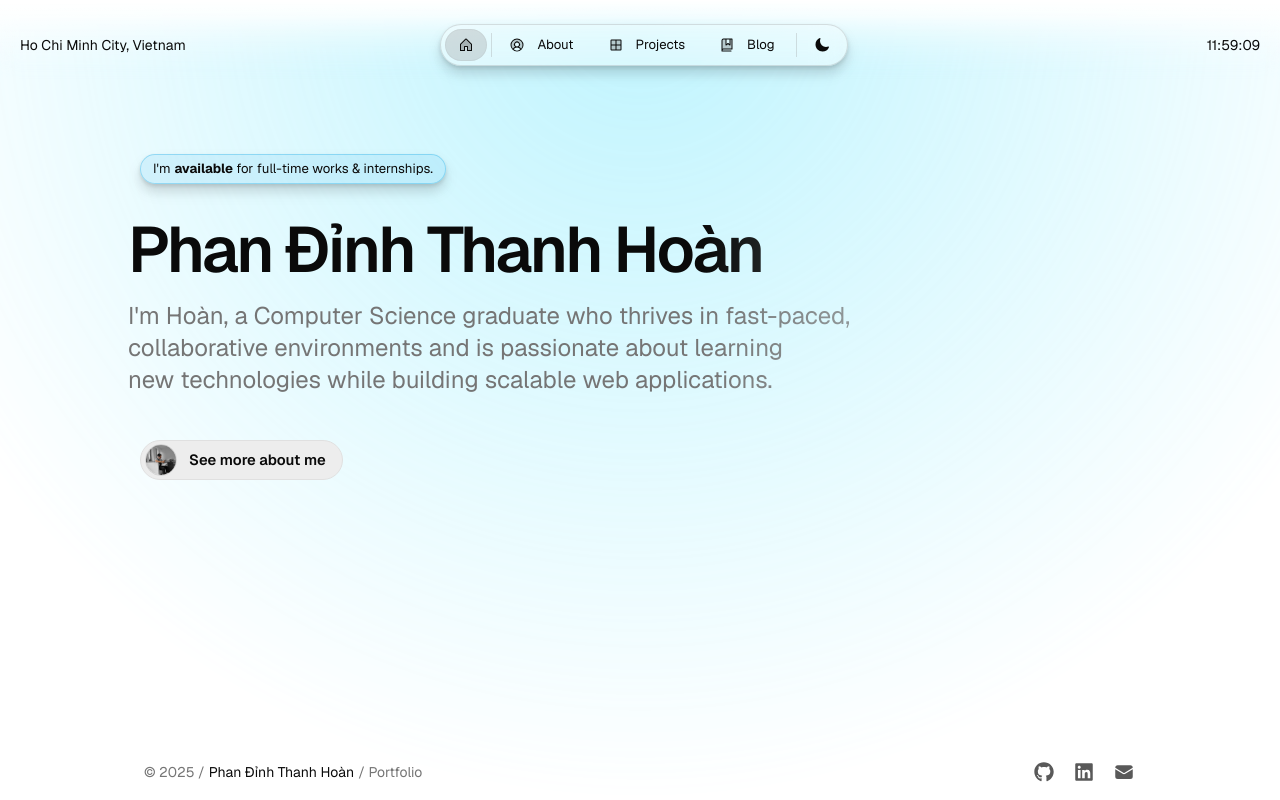
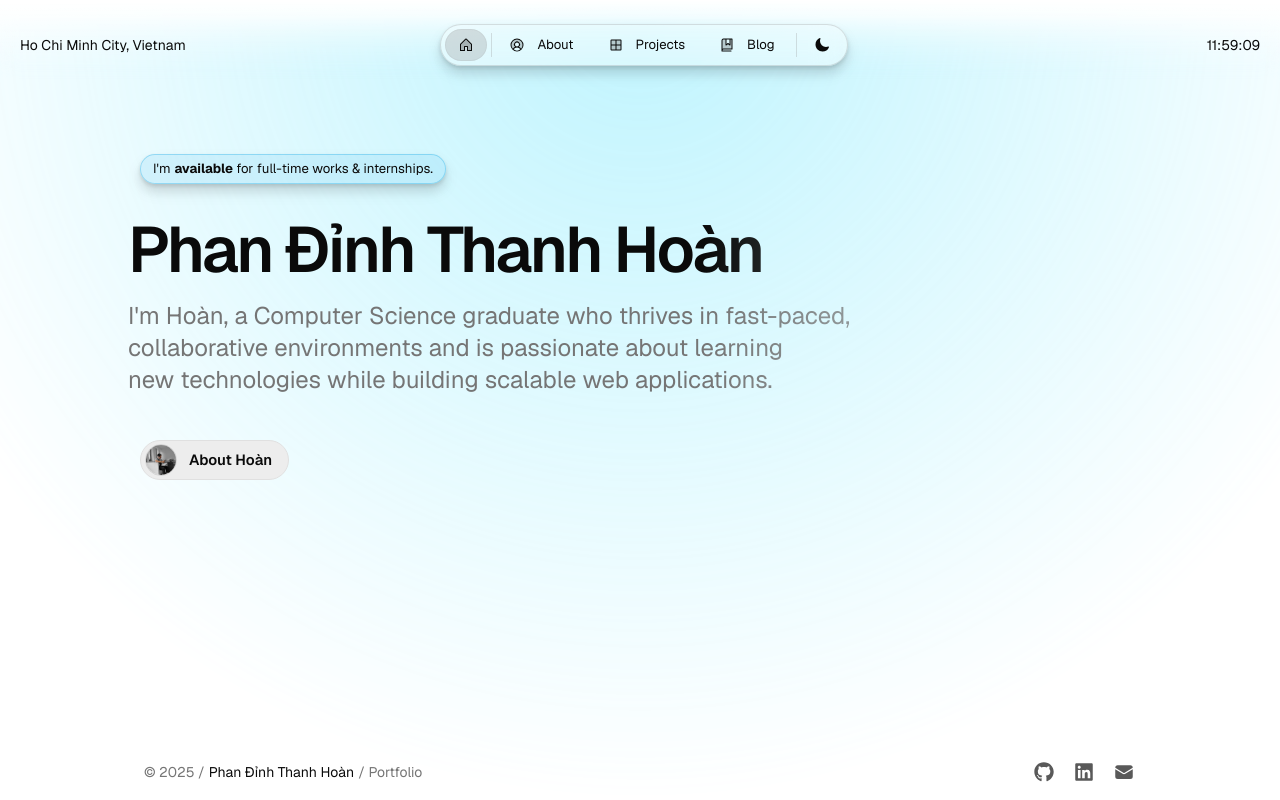
Before and after one commit to thanhhoan-v2/Personal_Porfolio, a Next.js app: page / in a window 1280 px wide. Built offline with nearby package versions, Linux system fonts and the light colour scheme.

Commit message:
Update blog title and content, enhance personal information in resources, and replace anchor tags with Link component for external links.

```diff
--- a/src/app/resources/content.js
+++ b/src/app/resources/content.js
@@ -1,4 +1,7 @@
 import { Logo } from "@/once-ui/components";
+
+const firstName = "Phan Đỉnh";
+const lastName = "Thanh Hoàn";
 
 const person = {
   firstName: "Phan Đỉnh",
@@ -54,7 +57,7 @@ const home = {
   path: "/",
   image: "/images/og/home.jpg",
   label: "Home",
-  title: `${person.name}'s Portfolio`,
+  title: `${lastName}'s Portfolio`,
   description: `Portfolio website showcasing my work as a ${person.role}`,
   headline: <>Phan Đỉnh Thanh Hoàn</>,
   featured: {
@@ -72,8 +75,8 @@ const home = {
 const about = {
   path: "/about",
   label: "About",
-  title: `See more about me`,
-  description: `Meet ${person.name}, ${person.role} from ${person.location}`,
+  title: `About ${lastName.split(" ").pop()}`,
+  description: `Meet ${firstName} ${lastName}, ${person.role} from ${person.location}`,
   tableOfContent: {
     display: true,
     subItems: false,
@@ -223,8 +226,8 @@ const about = {
 const blog = {
   path: "/blog",
   label: "Blog",
-  title: "Writing about software engineering...",
-  description: `Read what ${person.name} has been up to recently`,
+  title: `${lastName}'s Blog`,
+  description: `Read what ${firstName} ${lastName} has been up to recently`,
   // Create new blog posts by adding a new .mdx file to app/blog/posts
   // All posts will be listed on the /blog route
 };
@@ -232,8 +235,8 @@ const blog = {
 const work = {
   path: "/work",
   label: "Projects",
-  title: `Projects – ${person.name}`,
-  description: `Design and dev projects by ${person.name}`,
+  title: `${lastName}'s Projects`,
+  description: `Design and dev projects by ${firstName} ${lastName}`,
   // Create new project pages by adding a new .mdx file to app/blog/posts
   // All projects will be listed on the /home and /work routes
 };
--- a/src/once-ui/components/ElementType.tsx
+++ b/src/once-ui/components/ElementType.tsx
@@ -20,7 +20,7 @@ const ElementType = forwardRef<HTMLElement, ElementTypeProps>(
       const isExternal = isExternalLink(href);
       if (isExternal) {
         return (
-          <a
+          <Link
             href={href}
             target="_blank"
             rel="noreferrer"
@@ -31,7 +31,7 @@ const ElementType = forwardRef<HTMLElement, ElementTypeProps>(
             {...(props as React.AnchorHTMLAttributes<HTMLAnchorElement>)}
           >
             {children}
-          </a>
+          </Link>
         );
       }
       return (
```
Also changed, not shown: src/app/blog/page.tsx (+6 -6 lines), 1 other file (tests, documents, lock files or other folders).
